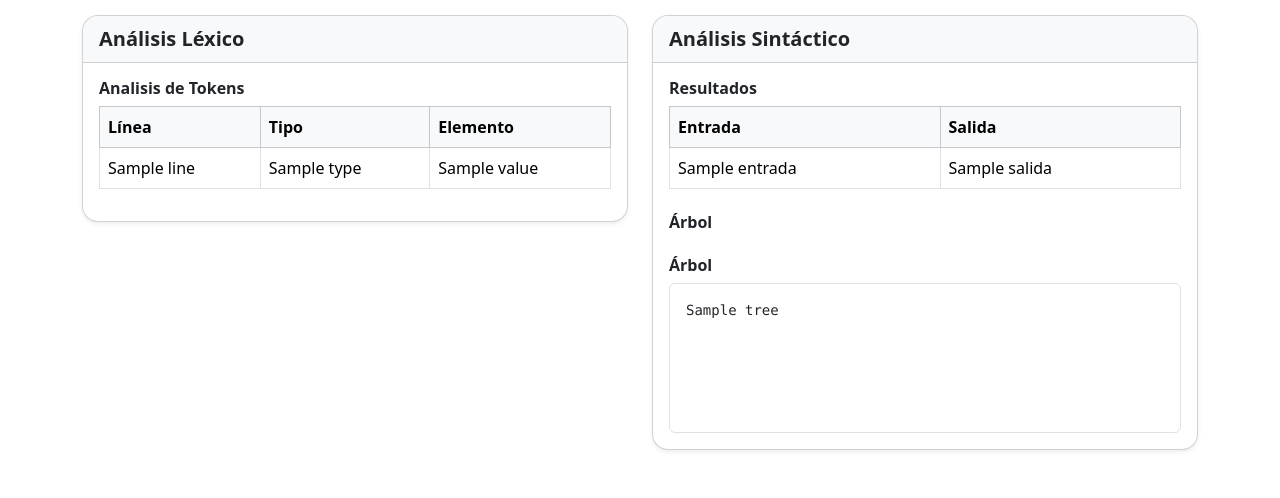
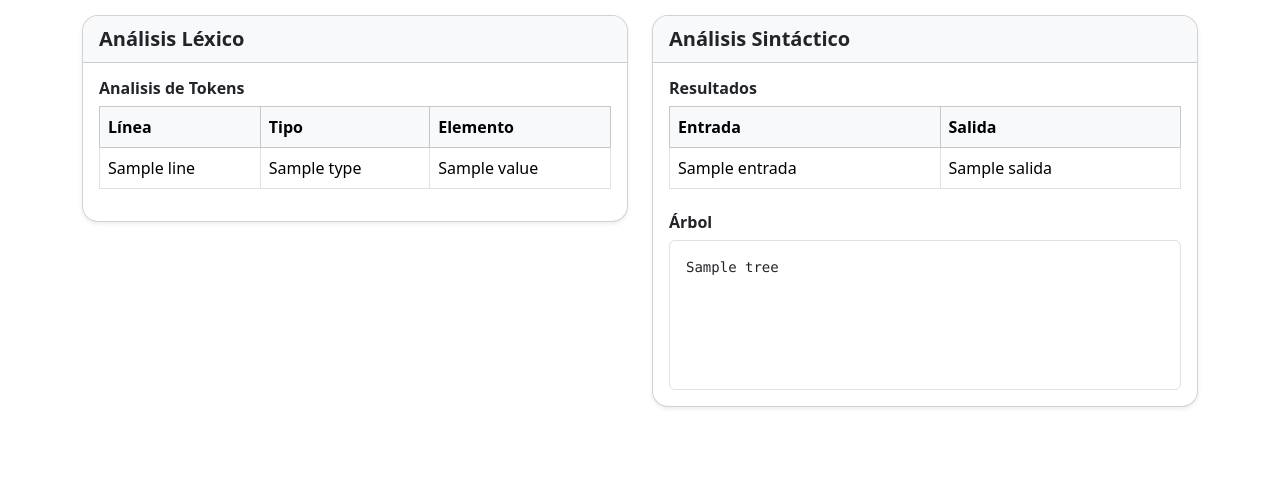
Before and after one commit to dan8a112/convertidor-numerico-compiladores, a Flask app: template templates/index.html in a window 1280 px wide. Shown: the part 401-899 px from the top of the page. After the commit the page ends 809 px from the top, so only its background shows below. Run offline with Flask 3, Linux system fonts and the light colour scheme; the template is opened without the code that fills it: most values are stand-ins (such as "Sample title", 1, 10 or a date in 2020).

Commit message:
fix: se elimina duplicado de arbol en el index.html

```diff
--- a/templates/index.html
+++ b/templates/index.html
@@ -110,7 +110,6 @@
               </tbody>
             </table>
             <h6 class="fw-semibold mt-4">Árbol</h6>
-            <h6 class="fw-semibold mt-4">Árbol</h6>
             <div class="border rounded p-3 bg-white" style="min-height: 150px">
               {% for tree in trees %}
               <pre>{{ tree }}</pre>
```
